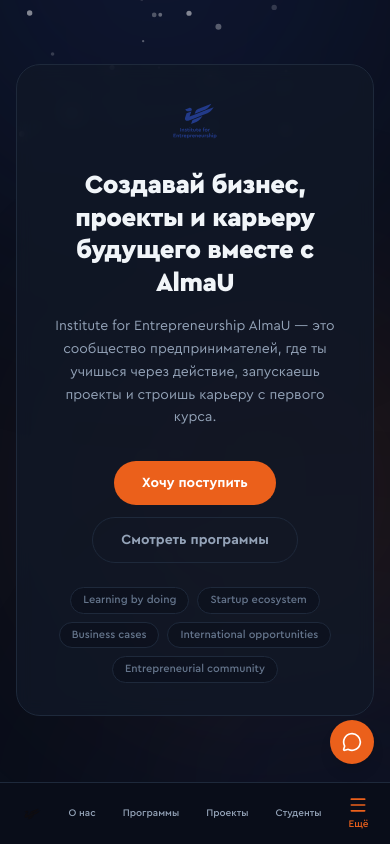
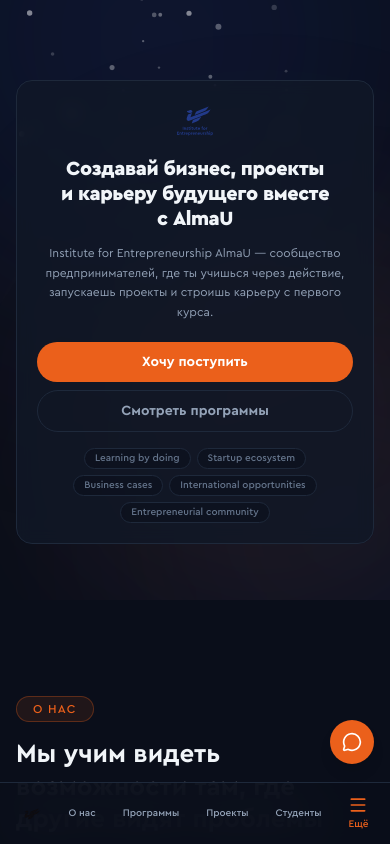
Before and after one commit to ElazAzel/entrepreneurship.almau, a Next.js app: page / in a window 390 px wide. Shown: the top 844 px of the page. Built offline with nearby package versions, Linux system fonts and the light colour scheme.

Commit message:
Fix mobile layout: Hero padding/size, break-words, reduced card padding

```diff
--- a/src/components/About.tsx
+++ b/src/components/About.tsx
@@ -34,7 +34,7 @@
               whileInView={{ opacity: 1, y: 0 }}
               viewport={{ once: true, amount: 0.3 }}
               transition={{ duration: 0.6, delay: 0.2, ease: [0.16, 1, 0.3, 1] }}
-              className="mt-4 text-sm md:text-base text-textSecondary leading-relaxed"
+              className="mt-4 text-sm md:text-base text-textSecondary leading-relaxed break-words"
             >
               {ABOUT.text}
             </motion.p>
--- a/src/components/FinalCTA.tsx
+++ b/src/components/FinalCTA.tsx
@@ -31,7 +31,7 @@
               whileInView={{ opacity: 1, y: 0 }}
               viewport={{ once: true, amount: 0.3 }}
               transition={{ duration: 0.6, delay: 0.1, ease: [0.16, 1, 0.3, 1] }}
-              className="mx-auto mt-4 max-w-xl text-sm text-textSecondary leading-relaxed"
+              className="mx-auto mt-4 max-w-xl text-sm text-textSecondary leading-relaxed break-words"
             >
               Выбери программу, задай вопрос и узнай, как поступить в Институт предпринимательства AlmaU.
             </motion.p>
--- a/src/components/Footer.tsx
+++ b/src/components/Footer.tsx
@@ -12,7 +12,7 @@
         <div className="grid gap-10 md:grid-cols-3">
           <div>
             <img src={logoSrc} alt="Institute for Entrepreneurship" className="h-8 w-auto mb-4" />
-            <p className="text-sm text-textSecondary leading-relaxed max-w-xs">
+            <p className="text-sm text-textSecondary leading-relaxed max-w-xs break-words">
               Institute for Entrepreneurship AlmaU — сообщество предпринимателей, студентов и экспертов.
             </p>
           </div>
--- a/src/components/Hero.tsx
+++ b/src/components/Hero.tsx
@@ -80,19 +80,19 @@
   const logoSrc = theme === "dark" ? "/logos/logotype-white.svg" : "/logos/logotype-blue.svg";
 
   return (
-    <section className="relative min-h-dvh flex items-center bg-darkBg overflow-hidden pt-4 pb-20 md:pb-0 md:pt-0">
+    <section className="relative flex items-center bg-darkBg overflow-hidden min-h-[600px] md:min-h-dvh pt-16 pb-10 md:pt-0 md:pb-0">
       <BlurBlobs />
       <Particles />
 
       <div className="relative z-10 mx-auto w-full max-w-6xl px-4">
-        <div className="rounded-3xl border border-darkBorder bg-darkCard/80 backdrop-blur-sm overflow-hidden">
+        <div className="rounded-2xl md:rounded-3xl border border-darkBorder bg-darkCard/80 backdrop-blur-sm overflow-hidden">
           <div className="grid md:grid-cols-5">
-            <div className="md:col-span-3 p-8 md:p-14">
+            <div className="md:col-span-3 p-5 md:p-14">
               <div className="flex flex-col items-center md:items-start text-center md:text-left">
                 <motion.img
                   src={logoSrc}
                   alt="Institute for Entrepreneurship"
-                  className="h-12 md:h-16 w-auto mb-6"
+                  className="h-10 md:h-16 w-auto mb-4 md:mb-6"
                   initial={{ opacity: 0, y: -10 }}
                   animate={{ opacity: 1, y: 0 }}
                   transition={{ duration: 0.5, ease: [0.16, 1, 0.3, 1] }}
@@ -102,38 +102,38 @@
                   initial={{ opacity: 0, y: 24 }}
                   animate={{ opacity: 1, y: 0 }}
                   transition={{ duration: 0.6, delay: 0.1, ease: [0.16, 1, 0.3, 1] }}
-                  className="font-display font-black text-textPrimary leading-tight"
-                  style={{ fontSize: "clamp(26px, 3.8vw, 48px)", letterSpacing: "-0.02em" }}
+                  className="font-display font-black text-textPrimary leading-tight break-words"
+                  style={{ fontSize: "clamp(20px, 4.5vw, 48px)", letterSpacing: "-0.02em" }}
                 >
-                  Создавай бизнес, проекты и&nbsp;карьеру будущего вместе с AlmaU
+                  Создавай бизнес, проекты и&nbsp;карьеру будущего вместе с&nbsp;AlmaU
                 </motion.h1>
 
                 <motion.p
                   initial={{ opacity: 0, y: 20 }}
                   animate={{ opacity: 1, y: 0 }}
                   transition={{ duration: 0.6, delay: 0.2, ease: [0.16, 1, 0.3, 1] }}
-                  className="mt-4 max-w-xl text-sm md:text-base text-textSecondary leading-relaxed"
+                  className="mt-3 max-w-xl text-xs md:text-base text-textSecondary leading-relaxed break-words"
                 >
-                  Institute for Entrepreneurship AlmaU — это сообщество предпринимателей, где ты учишься через действие, запускаешь проекты и строишь карьеру с первого курса.
+                  Institute for Entrepreneurship AlmaU — сообщество предпринимателей, где ты учишься через действие, запускаешь проекты и строишь карьеру с первого курса.
                 </motion.p>
 
                 <motion.div
                   initial={{ opacity: 0, y: 20 }}
                   animate={{ opacity: 1, y: 0 }}
                   transition={{ duration: 0.6, delay: 0.3, ease: [0.16, 1, 0.3, 1] }}
-                  className="mt-8 flex flex-col sm:flex-row items-center md:items-start gap-3"
+                  className="mt-5 md:mt-8 flex flex-col sm:flex-row items-center md:items-start gap-2 md:gap-3 w-full"
                 >
                   <a
                     href={WHATSAPP_LINK}
                     target="_blank"
                     rel="noopener noreferrer"
-                    className="inline-flex items-center gap-2 rounded-full bg-brandOrange px-7 py-3 text-sm font-semibold text-white transition-all duration-300 hover:translate-y-[-2px] hover:shadow-[0_0_30px_rgba(235,96,27,0.35)]"
+                    className="w-full sm:w-auto inline-flex items-center justify-center gap-2 rounded-full bg-brandOrange px-6 py-2.5 md:px-7 md:py-3 text-sm font-semibold text-white transition-all duration-300 hover:translate-y-[-2px] hover:shadow-[0_0_30px_rgba(235,96,27,0.35)]"
                   >
                     Хочу поступить
                   </a>
                   <a
                     href="#programs"
-                    className="inline-flex items-center gap-2 rounded-full border border-darkBorder px-7 py-3 text-sm font-semibold text-textSecondary transition-all duration-300 hover:bg-darkCard hover:text-textPrimary"
+                    className="w-full sm:w-auto inline-flex items-center justify-center gap-2 rounded-full border border-darkBorder px-6 py-2.5 md:px-7 md:py-3 text-sm font-semibold text-textSecondary transition-all duration-300 hover:bg-darkCard hover:text-textPrimary"
                   >
                     Смотреть программы
                   </a>
@@ -143,12 +143,12 @@
                   initial={{ opacity: 0 }}
                   animate={{ opacity: 1 }}
                   transition={{ duration: 0.6, delay: 0.4 }}
-                  className="mt-6 flex flex-wrap justify-center md:justify-start gap-2"
+                  className="mt-4 md:mt-6 flex flex-wrap justify-center md:justify-start gap-1.5 md:gap-2"
                 >
                   {HERO_BADGES.map((badge) => (
                     <span
                       key={badge}
-                      className="rounded-full border border-darkBorder bg-darkBg/50 px-3 py-1 text-[11px] font-medium text-textMuted"
+                      className="rounded-full border border-darkBorder bg-darkBg/50 px-2.5 py-0.5 md:px-3 md:py-1 text-[10px] md:text-[11px] font-medium text-textMuted"
                     >
                       {badge}
                     </span>
@@ -168,11 +168,11 @@
         </div>
       </div>
 
-      <div className="absolute bottom-6 left-1/2 -translate-x-1/2 motion-reduce:hidden hidden md:block" aria-hidden="true">
-        <div className="flex flex-col items-center gap-2">
+      <div className="absolute bottom-4 left-1/2 -translate-x-1/2 motion-reduce:hidden hidden md:block" aria-hidden="true">
+        <div className="flex flex-col items-center gap-1">
           <span className="text-[10px] text-textMuted tracking-widest uppercase">Scroll</span>
-          <div className="h-8 w-[1px] bg-darkBorder relative overflow-hidden">
-            <div className="absolute top-0 left-0 h-3 w-full bg-brandOrange rounded-full animate-[scroll-cue_2s_ease-in-out_infinite]" />
+          <div className="h-6 w-[1px] bg-darkBorder relative overflow-hidden">
+            <div className="absolute top-0 left-0 h-2 w-full bg-brandOrange rounded-full animate-[scroll-cue_2s_ease-in-out_infinite]" />
           </div>
         </div>
       </div>
--- a/src/components/Programs.tsx
+++ b/src/components/Programs.tsx
@@ -55,7 +55,7 @@
           >
             <div className="border-t border-darkBorder px-6 md:px-7 pb-7">
               <p className="mt-4 text-sm text-textSecondary leading-relaxed">{program.description}</p>
-              <p className="mt-3 text-[11px] text-textMuted">{program.degree}</p>
+              <p className="mt-3 text-[11px] text-textMuted break-words">{program.degree}</p>
 
               <div className="mt-6 grid gap-6 md:grid-cols-2">
                 <div>
--- a/src/components/Testimonials.tsx
+++ b/src/components/Testimonials.tsx
@@ -54,10 +54,10 @@
               animate={{ opacity: 1, x: 0 }}
               exit={{ opacity: 0, x: -30 }}
               transition={{ duration: 0.35, ease: [0.16, 1, 0.3, 1] }}
-              className="rounded-2xl border border-darkBorder bg-darkCard p-8 md:p-10"
+              className="rounded-2xl border border-darkBorder bg-darkCard p-5 md:p-10"
             >
               <Quote className="h-7 w-7 text-brandOrange/30 mb-4" />
-              <p className="text-sm md:text-base text-textSecondary leading-relaxed">
+              <p className="text-sm md:text-base text-textSecondary leading-relaxed break-words">
                 {TESTIMONIALS[current].text}
               </p>
               <div className="mt-6 flex items-center justify-between">
```
